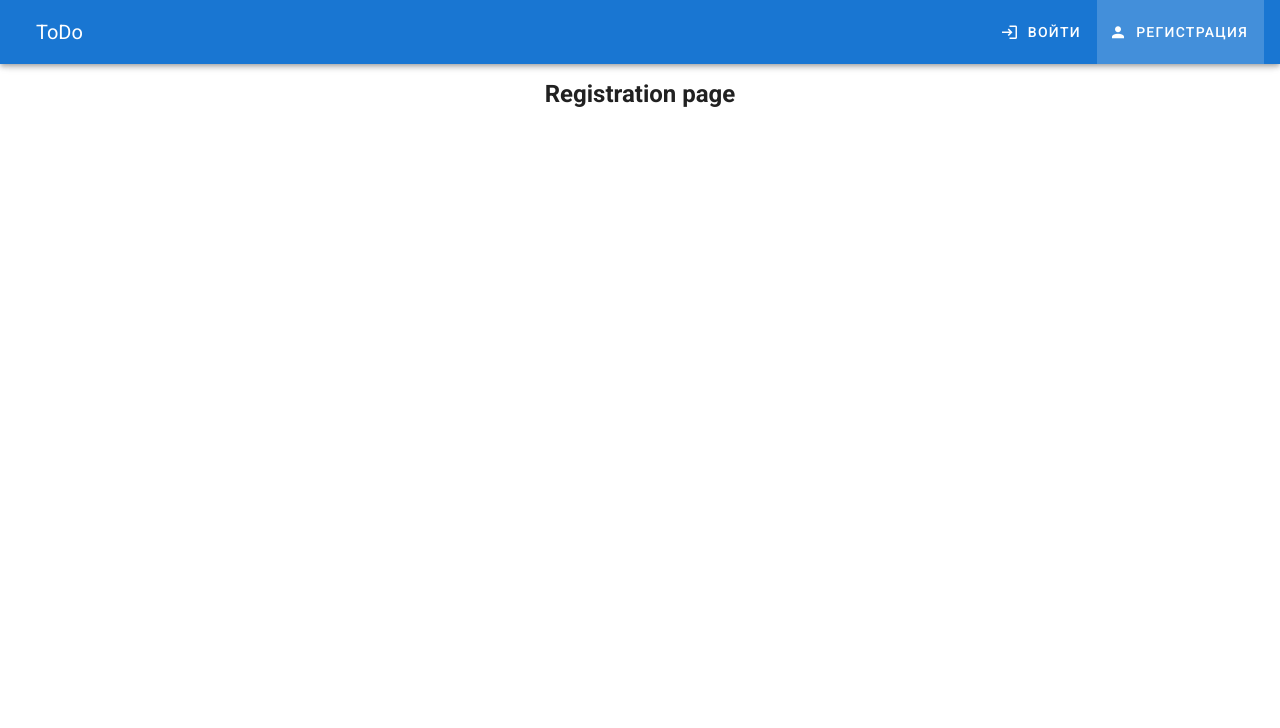
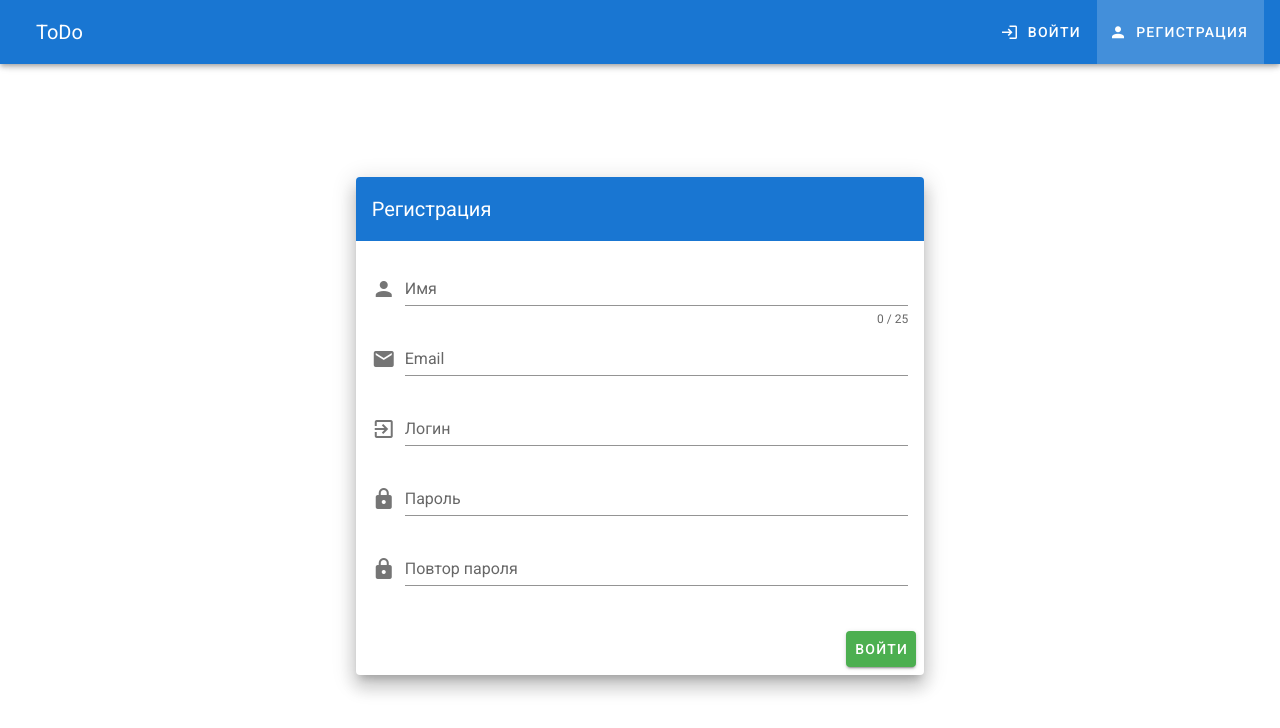
Before and after one commit to e-repo/todolist-symfony, a Vue app in the folder frontend/: page /registration in a window 1280 px wide. Shown: the top 728 px of the page. Built offline with nearby package versions, Linux system fonts and the light colour scheme.

Commit message:
Add registration component and validation

```diff
--- a/frontend/src/components/Auth/Registration.vue
+++ b/frontend/src/components/Auth/Registration.vue
@@ -1,8 +1,79 @@
 <template>
-    <v-container>
-        <v-row class="text-center">
-            <v-col>
-                <h2 class="text-center">Registration page</h2>
+    <v-container class="fill-height justify-center">
+        <v-row class="justify-center">
+            <v-col class="col-12 col-sm-8 col-md-6">
+                <v-card class="elevation-12">
+                    <v-toolbar color="primary" dark flat>
+                        <v-toolbar-title>{{formTitle}}</v-toolbar-title>
+                    </v-toolbar>
+                    <v-card-text>
+                        <v-form
+                                ref="form"
+                                v-model="valid"
+                                lazy-validation
+                        >
+
+                            <v-text-field
+                                    label="Имя"
+                                    v-model="name"
+                                    :rules="nameRules"
+                                    prepend-icon="mdi-account"
+                                    name="name"
+                                    type="text"
+                                    :counter="25"
+                                    required
+                            />
+                            <v-text-field
+                                    label="Email"
+                                    v-model="email"
+                                    :rules="emailRules"
+                                    prepend-icon="mdi-email"
+                                    name="email"
+                                    type="text"
+                                    required
+                            />
+                            <v-text-field
+                                    label="Логин"
+                                    v-model="login"
+                                    :rules="loginRules"
+                                    prepend-icon="mdi-login-variant"
+                                    name="login"
+                                    type="text"
+                                    required
+                            />
+                            <v-text-field
+                                    ref="password"
+                                    label="Пароль"
+                                    v-model="password"
+                                    :rules="passwordRules"
+                                    name="password"
+                                    prepend-icon="mdi-lock"
+                                    type="password"
+                                    required
+                            />
+                            <v-text-field
+                                    label="Повтор пароля"
+                                    v-model="confirmPassword"
+                                    :rules="confirmPasswordRules"
+                                    name="confirmPassword"
+                                    prepend-icon="mdi-lock"
+                                    type="password"
+                                    required
+                            />
+
+                        </v-form>
+                    </v-card-text>
+                    <v-card-actions>
+                        <v-spacer />
+                        <v-btn
+                                :disabled="!valid"
+                                color="success"
+                                @click="formValidate"
+                        >
+                            Войти
+                        </v-btn>
+                    </v-card-actions>
+                </v-card>
             </v-col>
         </v-row>
     </v-container>
@@ -10,10 +81,52 @@
 
 <script>
     export default {
-        name: 'Registration',
+        name: 'Login',
 
         data: () => ({
+            formTitle: 'Регистрация',
+            valid: false,
 
+            name: '',
+            nameRules: [
+                v => !!v || 'Поле обязательно к заполнению!',
+                v => (v && v.length >= 4) || 'Минимальное кол-во символов - 4',
+                v => (v && v.length <= 50) || 'Максимальное кол-во символов - 25'
+            ],
+
+            email: '',
+            emailRules: [
+                v => !!v || 'Поле обязательно к заполнению!',
+                v => /.+@.+\..+/.test(v) || 'Поле не является email адресом'
+            ],
+
+            login: '',
+            loginRules: [
+                v => !!v || 'Поле обязательно к заполнению!',
+                v => (v && v.length >= 4) || 'Минимальное кол-во символов - 4'
+            ],
+
+            password: '',
+            passwordRules: [
+                v => !!v || 'Поле обязательно к заполнению!',
+                v => (v && v.length >= 6) || 'Минимальное кол-во символов - 6',
+                v => !(/[а-яё]+/i).test(v) || 'Возможны только латинские буквы!'
+            ],
+
+            confirmPassword: ''
         }),
+        methods: {
+            formValidate() {
+                this.$refs.form.validate()
+            }
+        },
+        computed: {
+            confirmPasswordRules() {
+                return [
+                    () => (this.password === this.confirmPassword) || 'Пароли не совпадают!',
+                    v => !!v || 'Поле обязательно к заполнению!',
+                ]
+            }
+        }
     }
 </script>
```
